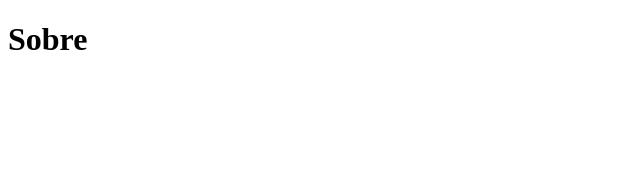
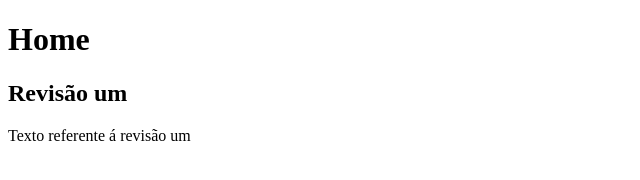
Before and after one commit to Joao-V-Queiroz/projeto_git_curso, a plain HTML site: page about.html in a window 1280 px wide. Shown: the whole page, without its empty margins (0-640 px from the left). Drawn offline with Linux system fonts and the light colour scheme.

Commit message:
Revisão um (arquivo about)

```diff
--- a/about.html
+++ b/about.html
@@ -6,8 +6,8 @@
     <title>Projeto curso Git</title>
 </head>
 <body>
-    <h1>Sobre</h1>
-    <!-- <h2>Revisão um</h2>
-    <p>Texto referente á revisão um</p> -->
+    <h1>Home</h1>
+    <h2>Revisão um</h2>
+    <p>Texto referente á revisão um</p>
 </body>
 </html>
```
